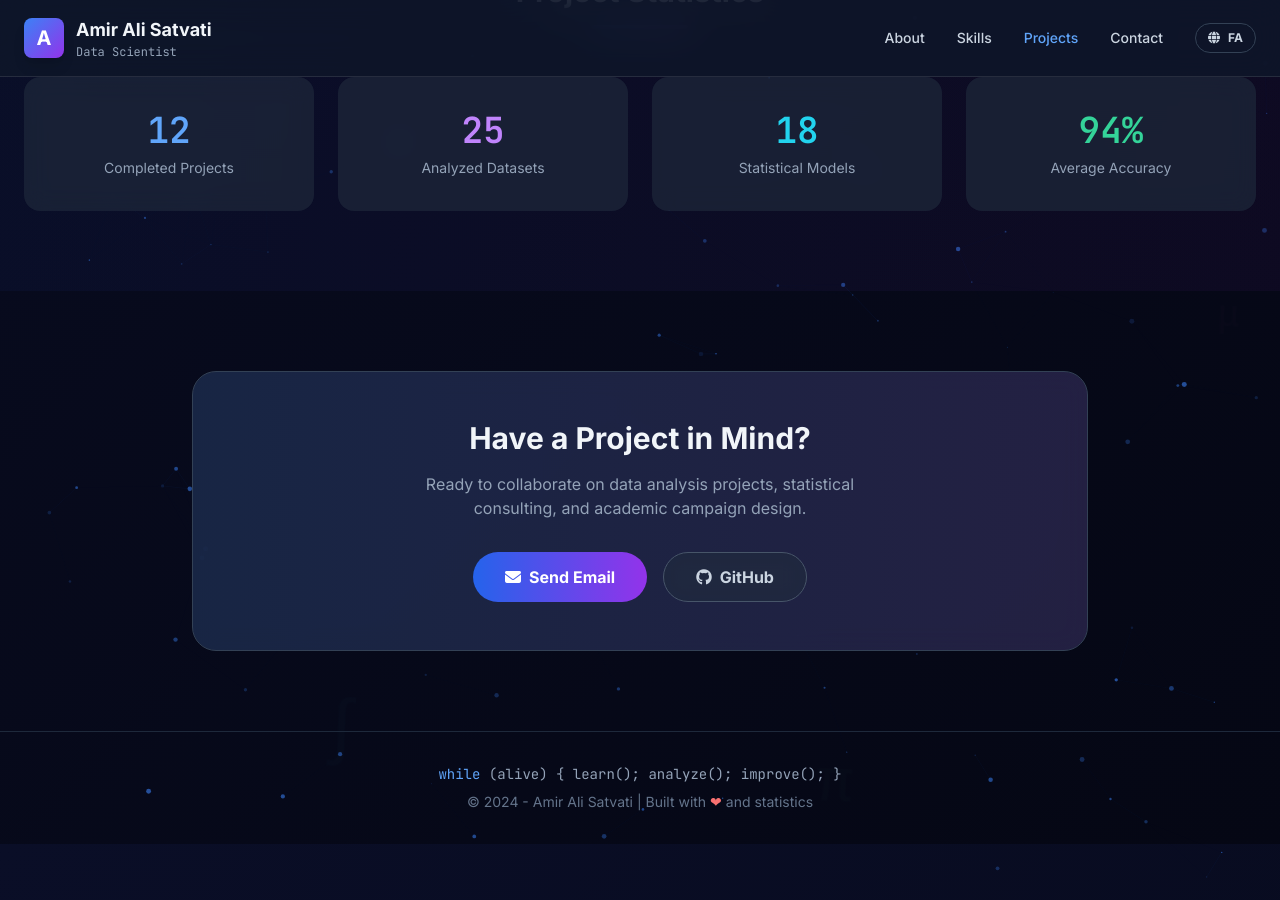
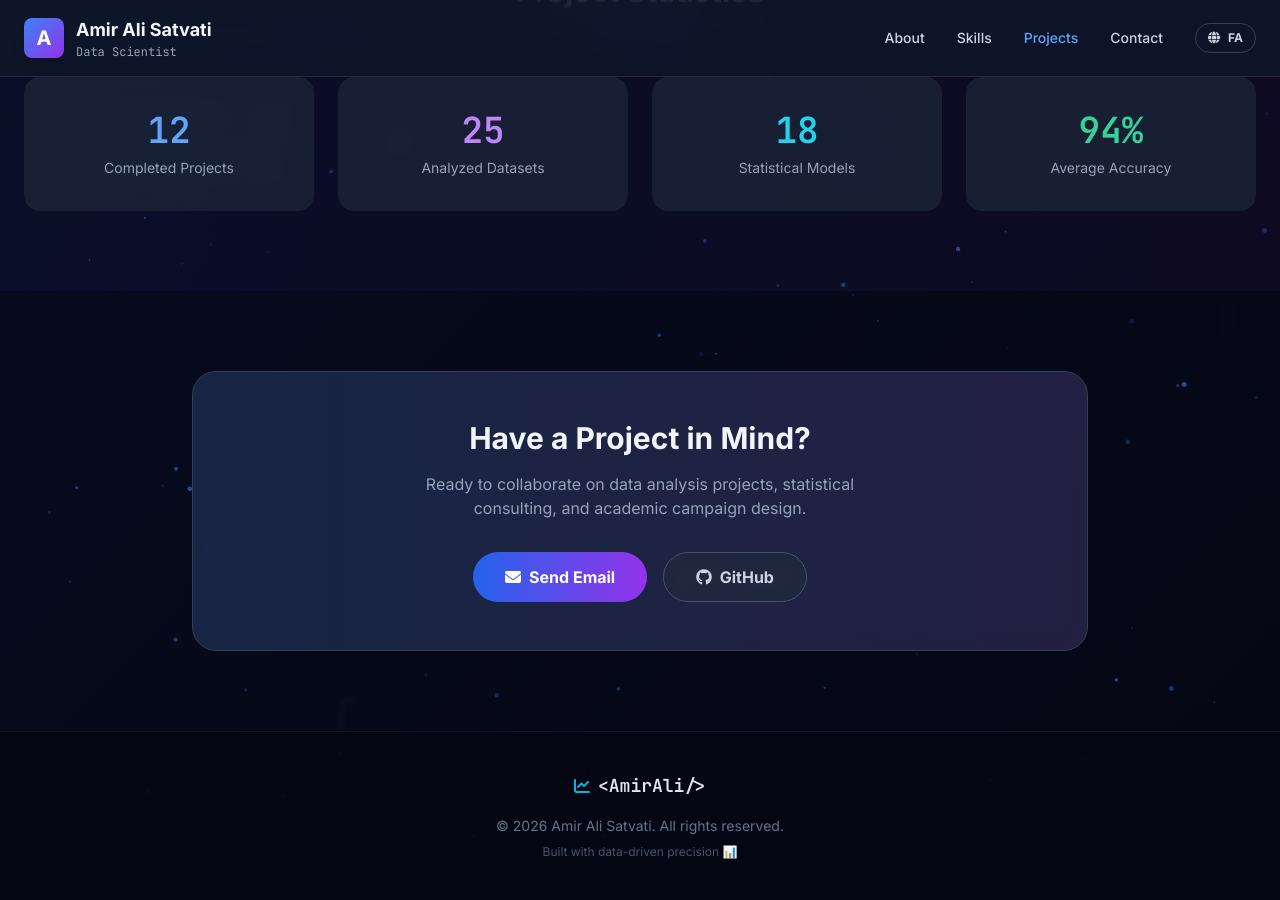
Before and after one commit to amiralisatvati/amiralisatvati.github.io, a Jekyll site: the page projects.html, which Jekyll copies as it is, in a window 1280 px wide and 900 px high, scrolled down 1711 px. Built offline with Jekyll 4.4.1, drawn with Linux system fonts in a browser that asks for light colours; nearby versions of some CDN libraries; before the commit the page ends 2555 px from its top, so only the background shows below that.

Commit message:
Update footer to match main site style

```diff
--- a/projects.html
+++ b/projects.html
@@ -546,20 +546,25 @@
     </section>
 
     <!-- Footer -->
-    <footer class="border-t border-slate-800 py-8 text-center text-slate-500 text-sm relative z-10">
-        <div class="max-w-7xl mx-auto px-6">
-            <p class="font-mono mb-2 text-slate-400">
-                <span class="text-blue-400">while</span> (alive) { learn(); analyze(); improve(); }
+    <footer class="py-10 border-t border-slate-800/50 bg-darker/95 relative z-10">
+        <div class="max-w-7xl mx-auto px-4 text-center">
+            <div class="flex items-center justify-center gap-2 mb-4">
+                <i class="fas fa-chart-line text-accent"></i>
+                <span class="font-mono font-bold text-lg">&lt;AmirAli/&gt;</span>
+            </div>
+            <p class="text-slate-500 text-sm">
+                &copy; <span id="year"></span> Amir Ali Satvati. <span data-i18n="footer_rights">All rights reserved.</span>
             </p>
-            <p>
-                <span data-i18n="footer_copy">© 2024 - Amir Ali Satvati | Built with</span>
-                <span class="text-red-400">❤</span>
-                <span data-i18n="footer_stats">and statistics</span>
+            <p class="text-slate-600 text-xs mt-2">
+                <span data-i18n="footer_tagline">Built with data-driven precision 📊</span>
             </p>
         </div>
     </footer>
 
     <script>
+        // Set current year
+        document.getElementById('year').textContent = new Date().getFullYear();
+
         // Mobile Menu Toggle
         function toggleMobileMenu() {
             const menu = document.getElementById('mobile-menu');
@@ -766,8 +771,8 @@
                 cta_desc: "Ready to collaborate on data analysis projects, statistical consulting, and academic campaign design.",
                 cta_email: "Send Email",
                 cta_github: "GitHub",
-                footer_copy: "© 2024 - Amir Ali Satvati | Built with",
-                footer_stats: "and statistics"
+                footer_rights: "All rights reserved.",
+                footer_tagline: "Built with data-driven precision 📊"
             },
             fa: {
                 nav_subtitle: "دانشمند داده",
```
Also changed, not shown: other parts of projects.html (+2 -2 lines).
